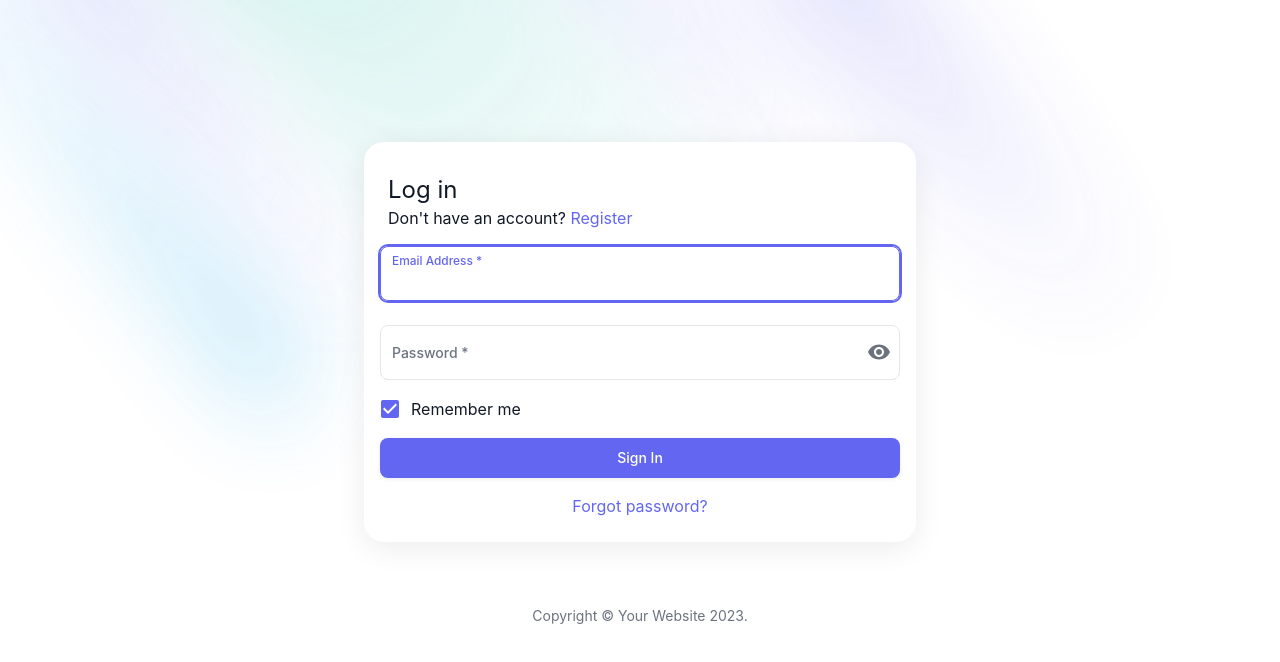
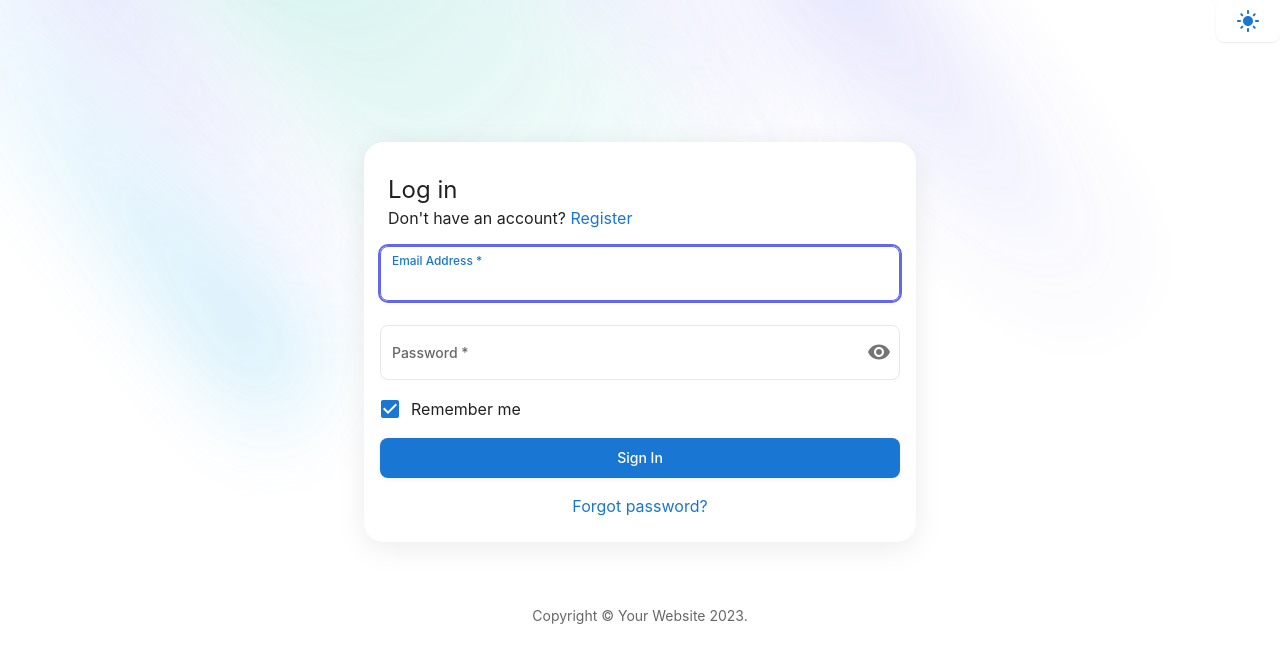
Before and after one commit to weihuQAQ/orange-app, a React (Vite) app: page /login in a window 1280 px wide. Shown: the top 662 px of the page. Built offline with nearby package versions, Linux system fonts and the light colour scheme.

Commit message:
feat: dark mode

```diff
--- /dev/null
+++ b/src/app.tsx
@@ -0,0 +1,25 @@
+import React, { FC, useMemo } from 'react';
+import { CssBaseline, ThemeProvider } from '@mui/material';
+import { RouterProvider } from 'react-router-dom';
+import { router } from './router';
+import Fullback from '@pages/Fullback';
+import { createMuiTheme } from '@theme';
+import { useSelector } from 'react-redux';
+import { RootState } from '@store';
+
+const App: FC = () => {
+  const themeMode = useSelector((state: RootState) => state.system.themeMode);
+
+  const theme = useMemo(() => {
+    return createMuiTheme(themeMode);
+  }, [themeMode]);
+
+  return (
+    <ThemeProvider theme={theme}>
+      <CssBaseline />
+      <RouterProvider router={router} fallbackElement={<Fullback />} />
+    </ThemeProvider>
+  );
+};
+
+export default App;
--- a/src/main.tsx
+++ b/src/main.tsx
@@ -1,21 +1,16 @@
 import React from 'react';
 import ReactDOM from 'react-dom/client';
-import { RouterProvider } from 'react-router-dom';
-import { ThemeProvider } from '@mui/material';
+import { Provider } from 'react-redux';
 
-import Fullback from '@pages/Fullback';
-import { createMuiTheme } from '@theme';
+import { store } from '@store';
+import App from './app';
 
 import './index.css';
 
-import { router } from './router';
-
-const theme = createMuiTheme();
-
 ReactDOM.createRoot(document.getElementById('root') as HTMLElement).render(
   <React.StrictMode>
-    <ThemeProvider theme={theme}>
-      <RouterProvider router={router} fallbackElement={<Fullback />} />
-    </ThemeProvider>
+    <Provider store={store}>
+      <App />
+    </Provider>
   </React.StrictMode>,
 );
--- a/src/pages/Login/index.tsx
+++ b/src/pages/Login/index.tsx
@@ -1,5 +1,5 @@
 import type { FC } from 'react';
-import { useState } from 'react';
+import { useMemo, useState } from 'react';
 import { useForm } from 'react-hook-form';
 
 import {
@@ -7,7 +7,6 @@ import {
   Button,
   Checkbox,
   Container,
-  CssBaseline,
   FormControlLabel,
   Typography,
   Link,
@@ -18,10 +17,15 @@ import {
   Card,
   CardContent,
   CardHeader,
+  Paper,
 } from '@mui/material';
+import { Visibility, VisibilityOff, LightMode, DarkMode } from '@mui/icons-material';
+
 import Copyright from '@components/Copyright';
 import LinkBehavior from '@components/LinkBehavior';
-import { Visibility, VisibilityOff } from '@mui/icons-material';
+import { useDispatch, useSelector } from 'react-redux';
+import { RootState } from '@store';
+import { changeThemeMode } from '@store/system';
 
 interface LoginFormNames {
   username: string;
@@ -29,21 +33,11 @@ interface LoginFormNames {
   remember: boolean;
 }
 
-const DivBGContainer = styled('div')(`
-  background-color: rgb(255, 255, 255);
-  background-repeat: no-repeat;
-  background-position: center top;
-  background-image: url('/assets/gradient-bg.svg');
-  display: flex;
-  flex: 1 1 auto;
-  flex-direction: column;
-  height: 100%;
-  align-items: center;
-  justify-content: center;
-`);
-
 const Login: FC = () => {
   const [showPassword, setShowPassword] = useState(false);
+
+  const dispatch = useDispatch();
+  const themeMode = useSelector((state: RootState) => state.system.themeMode);
 
   const methods = useForm<LoginFormNames>({
     mode: 'onSubmit',
@@ -53,8 +47,30 @@ const Login: FC = () => {
     },
   });
 
+  const DivBGContainer = useMemo(
+    () =>
+      styled('div')(`
+        background-color: ${themeMode === 'light' ? 'rgb(255, 255, 255)' : 'rgb(0, 0, 0)'};
+        background-repeat: no-repeat;
+        background-position: center top;
+        background-image: url('/assets/gradient-bg.svg');
+        display: flex;
+        flex: 1 1 auto;
+        flex-direction: column;
+        height: 100%;
+        align-items: center;
+        justify-content: center;
+      `),
+    [themeMode],
+  );
+
   const onSubmit = (v: any) => {
     console.log(v);
+  };
+
+  const onChangeThemeMode = () => {
+    //
+    dispatch(changeThemeMode());
   };
 
   const hasUsernameError = !!methods.formState.errors.username;
@@ -62,16 +78,27 @@ const Login: FC = () => {
 
   return (
     <DivBGContainer>
+      <Paper
+        component="header"
+        sx={{
+          position: 'fixed',
+          top: 0,
+          right: 0,
+        }}
+      >
+        <Button variant="text" onClick={onChangeThemeMode}>
+          {themeMode === 'light' ? <LightMode /> : <DarkMode />}
+        </Button>
+      </Paper>
+
       <Container component="main" maxWidth="sm">
-        <CssBaseline />
-
         <Card>
           <CardHeader
             title="Log in"
             subheader={
               <Typography>
                 Don't have an account?{' '}
-                <Link component={LinkBehavior} to="/">
+                <Link component={LinkBehavior} to="/register">
                   Register
                 </Link>
               </Typography>
--- a/src/pages/Register/index.tsx
+++ b/src/pages/Register/index.tsx
@@ -1,7 +1,7 @@
 import React, { FC } from 'react';
 
 const Register: FC = () => {
-  return <div></div>;
+  return <div>Register</div>;
 };
 
 export default Register;
--- a/src/router/index.tsx
+++ b/src/router/index.tsx
@@ -5,6 +5,7 @@ import ErrorBoundary from '@pages/ErrorBoundary';
 import Login from '@pages/Login';
 import Layout from '@components/Layout';
 import SvgLine from '@pages/SvgLine';
+import Register from '@pages/Register';
 
 export const router = createBrowserRouter([
   {
@@ -18,7 +19,7 @@ export const router = createBrowserRouter([
       },
       {
         path: '/register',
-        element: <Login />,
+        element: <Register />,
       },
     ],
   },
--- a/src/store/index.ts
+++ b/src/store/index.ts
@@ -1,10 +1,9 @@
 import { configureStore } from '@reduxjs/toolkit';
-import { userReducer } from './user';
+
+import rootReducer from './rootReducer';
 
 export const store = configureStore({
-  reducer: {
-    user: userReducer,
-  },
+  reducer: rootReducer,
 });
 
 export type RootState = ReturnType<typeof store.getState>;
--- a/src/store/rootReducer.ts
+++ b/src/store/rootReducer.ts
@@ -1,9 +1,11 @@
 import { combineReducers } from '@reduxjs/toolkit';
 
 import { userReducer } from './user';
+import { systemReducer } from './system';
 
 const rootReducer = combineReducers({
   user: userReducer,
+  system: systemReducer,
 });
 
 export default rootReducer;
--- /dev/null
+++ b/src/store/system/index.ts
@@ -0,0 +1,23 @@
+import { createSlice } from '@reduxjs/toolkit';
+import { PaletteMode } from '@mui/material';
+
+export interface SystemState {
+  themeMode: PaletteMode;
+}
+
+const initialState: SystemState = {
+  themeMode: matchMedia('(prefers-color-scheme: dark)').matches ? 'dark' : 'light',
+};
+
+export const systemSlice = createSlice({
+  name: 'system',
+  initialState,
+  reducers: {
+    changeThemeMode(state) {
+      state.themeMode = state.themeMode === 'light' ? 'dark' : 'light';
+    },
+  },
+});
+
+export const systemReducer = systemSlice.reducer;
+export const { changeThemeMode } = systemSlice.actions;
--- a/src/theme/create-palette.ts
+++ b/src/theme/create-palette.ts
@@ -1,36 +1,9 @@
 import { PaletteOptions } from '@mui/material/styles/createPalette';
-import { alpha } from '@mui/material/styles';
-import { common } from '@mui/material/colors';
+import { PaletteMode } from '@mui/material';
 
-import { error, indigo, info, neutral, success, warning } from '@theme/color';
-
-export const createPalette = (): PaletteOptions => {
+export const createPalette = (mode: PaletteMode): PaletteOptions => {
   return {
-    action: {
-      active: neutral[500],
-      disabled: alpha(neutral[900], 0.38),
-      disabledBackground: alpha(neutral[900], 0.12),
-      focus: alpha(neutral[900], 0.16),
-      hover: alpha(neutral[900], 0.04),
-      selected: alpha(neutral[900], 0.12),
-    },
-    background: {
-      default: common.white,
-      paper: common.white,
-    },
     divider: '#F2F4F7',
-    mode: 'light',
-    // color
-    error: error,
-    info: info,
-    primary: indigo,
-    success: success,
-    warning: warning,
-    // typographical
-    text: {
-      primary: neutral[900],
-      secondary: neutral[500],
-      disabled: alpha(neutral[900], 0.38),
-    },
+    mode: mode,
   };
 };
--- a/src/theme/index.ts
+++ b/src/theme/index.ts
@@ -1,15 +1,15 @@
-import { createTheme } from '@mui/material';
+import { createTheme, PaletteMode } from '@mui/material';
 
 import { createShadows } from '@theme/create-shadows';
 import { createTypography } from '@theme/create-typography';
 import { createPalette } from '@theme/create-palette';
 import { createComponents } from '@theme/create-components';
 
-export const createMuiTheme = () => {
-  const palette = createPalette();
+export const createMuiTheme = (mode: PaletteMode) => {
+  const palette = createPalette(mode);
 
   return createTheme({
-    palette: createPalette(),
+    palette: palette,
     components: createComponents(palette),
     shadows: createShadows(),
     typography: createTypography(),
--- a/tsconfig.json
+++ b/tsconfig.json
@@ -22,7 +22,9 @@
       "@helper/*": ["src/helper/*"],
       "@hooks/*": ["src/hooks/*"],
       "@theme": ["src/theme"],
-      "@theme/*": ["src/theme/*"]
+      "@theme/*": ["src/theme/*"],
+      "@store": ["src/store"],
+      "@store/*": ["src/store/*"]
     }
   },
   "include": ["src"]
```
